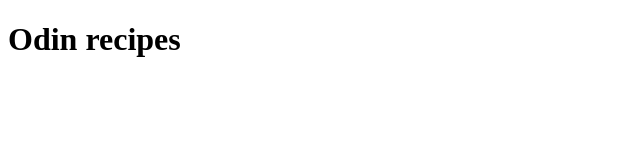
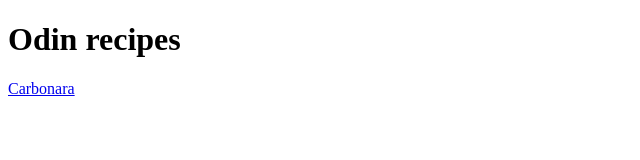
Before and after one commit to darkstep26/odin-recipes, a plain HTML site: page index.html in a window 1280 px wide. Shown: the full height of the page, 0-640 px from the left. Drawn offline with Linux system fonts and the light colour scheme.

Commit message:
add link to second page on index

```diff
--- a/index.html
+++ b/index.html
@@ -6,5 +6,6 @@
     </head>
     <Body>
         <h1>Odin recipes</h1>
+        <a href="receipes/carbonara.html">Carbonara</a>
     </Body>
 </html>
```
